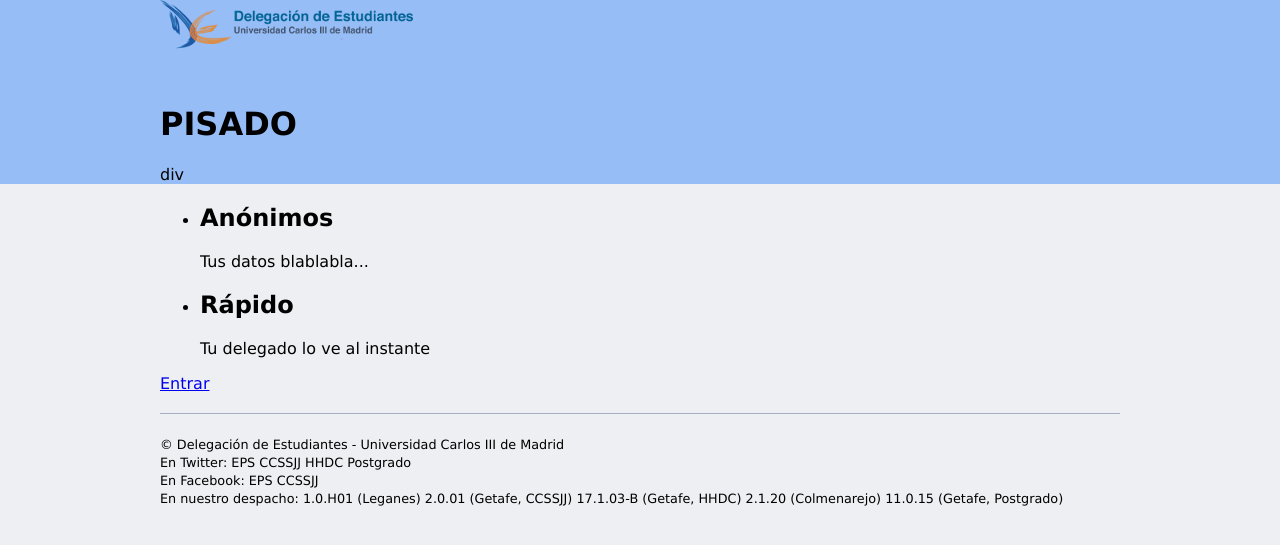
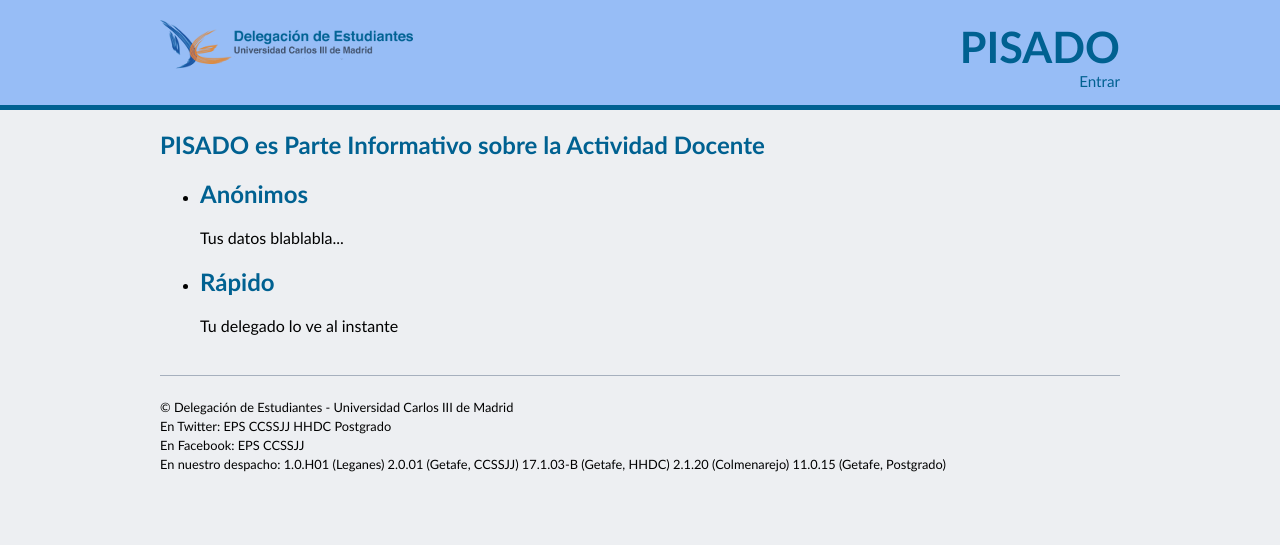
Before and after one commit to DelegacionUC3M/pisado, a PHP site: page / in a window 1280 px wide. Shown: the top 545 px of the page. Run offline with PHP 8.4, Linux system fonts and the light colour scheme; some libraries are stand-ins or nearby versions.

Commit message:
Poniendolo bonito

```diff
--- a/app/views/header.php
+++ b/app/views/header.php
@@ -19,16 +19,22 @@
         <![endif]-->
 
         <header>
-            <div class="wrapper">
+            <div class="wrapper clear">
 
-                <a href="http://delegacion.uc3m.es"> <img src="/pisado/assets/img/delegacion.png" /> </a>
-                <h1>PISADO</h1>
+                <a href="http://delegacion.uc3m.es" target="_blank"> <img src="/pisado/assets/img/delegacion.png" /> </a>
 
-                div
-                <?php if ($user) { ?>
-                    <span>Hola, <?= $user->name; ?></span>
-                    <a href="inicio/logout">Salir</a>
-                <?php } ?>
+                <div id="right">
+                    <a href="/pisado/inicio"> <h1>PISADO</h1> </a>
+
+                    <div id="user">
+                        <?php if ($user) { ?>
+                            <span>Hola, <?= $user->name; ?> |</span>
+                            <a href="inicio/logout">Salir</a>
+                        <?php } else { ?>
+                            <a href="inicio/login">Entrar</a>
+                        <?php } ?>
+                    </div>
+                </div>
 
             </div>
         </header>
--- a/app/views/inicio.php
+++ b/app/views/inicio.php
@@ -1,3 +1,6 @@
+<section id="inicio">
+
+	<h2>PISADO es Parte Informativo sobre la Actividad Docente</h2>
 	<ul>
 		<li>
 			<h2>Anónimos</h2>
@@ -11,4 +14,4 @@
 
 	</ul>
 
-<a href="/pisado/inicio/login">Entrar</a>
+</section>
--- a/assets/css/main.css
+++ b/assets/css/main.css
@@ -1,16 +1,89 @@
 html {
-  font-family: Verdana, Arial, Helvetica, sans-serif;
+  font-family: "Trebuchet MS", Helvetica, Arial, Sans-serif;
   background: #EDEFF2;
 }
 .wrapper {
   max-width: 960px;
   margin: 0 auto;
 }
+input[type="text"],
+input[type="password"],
+textarea {
+  border: 1px solid #a0a0a0;
+  padding: 4px 6px;
+  border-radius: 3px;
+  outline: 0;
+}
+input[type="text"]:hover,
+input[type="password"]:hover,
+textarea:hover,
+input[type="text"]:focus,
+input[type="password"]:focus,
+textarea:focus {
+  border: 1px solid #006191;
+}
 header {
   background: #97bdf6;
+  padding: 15px 0;
+  border-bottom: 5px solid #006191;
+}
+header h1 {
+  margin: 5px 0 0;
+  font-size: 2.7em;
+  color: #006191;
+}
+header img {
+  margin: 5px 0;
+}
+header #right {
+  float: right;
+  text-align: right;
+}
+header #user {
+  font-size: 0.95em;
+}
+header #user a {
+  color: #006191;
+}
+header #user a:hover {
+  text-decoration: underline;
+}
+header a {
+  outline: none;
+  text-decoration: none;
+}
+.main h2 {
+  color: #006191;
+}
+.main #login label {
+  width: 150px;
+  display: inline-block;
+}
+.main #panel a#rellenar {
+  float: right;
+  display: block;
+  background: #006191;
+  color: #EDEFF2;
+  font-weight: bold;
+  padding: 8px;
+  border-radius: 4px;
+  text-decoration: none;
+  font-size: 12px;
+  margin-bottom: 5px;
+}
+.main #panel p.info {
+  font-style: italic;
+  font-size: 0.8em;
+  margin: 2px 0;
+}
+.main #panel .pisados {
+  margin-bottom: 50px;
+}
+.main #panel .pisados h2 {
+  border-bottom: 1px solid #006191;
 }
 footer {
-  margin: 20px 0 0;
+  margin: 40px 0 0;
   font-size: 0.8em;
 }
 footer .wrapper {
--- a/assets/css/main.less
+++ b/assets/css/main.less
@@ -1,5 +1,5 @@
 html {
-	font-family: Verdana, Arial, Helvetica,	sans-serif;
+	font-family: "Trebuchet MS", Helvetica, Arial, Sans-serif;
 	background: #EDEFF2;
 }
 
@@ -8,12 +8,103 @@
 	margin: 0 auto;
 }
 
+input[type="text"], input[type="password"], textarea {
+	border: 1px solid #a0a0a0;
+	padding: 4px 6px;
+	border-radius: 3px;
+	outline: 0;
+
+	&:hover, &:focus {
+		border: 1px solid #006191;
+	}
+}
+
 header {
 	background: #97bdf6;
+	padding: 15px 0;
+	border-bottom: 5px solid #006191;
+
+	h1 {
+		margin: 5px 0 0;
+		font-size: 2.7em;
+		color: #006191;
+	}
+
+	img {
+		margin: 5px 0;
+	}
+
+	#right {
+		float: right;
+		text-align: right;
+	}
+
+	#user {
+		font-size: 0.95em;
+		a {
+			color: #006191;
+
+			&:hover {
+				text-decoration: underline;
+			}
+		}
+	}
+
+	a {
+		outline: none;
+		text-decoration: none;
+	}
+}
+
+.main {
+	h2 {
+		color: #006191;
+
+	}
+	#inicio {
+
+	}
+
+	#login {
+		label {
+			width: 150px;
+			display: inline-block;
+		}
+	}
+
+	#panel {
+		a#rellenar {
+			float: right;
+			display: block;
+			background: #006191;
+			color: #EDEFF2;
+			font-weight: bold;
+			padding: 8px;
+			border-radius: 4px;
+			text-decoration: none;
+			font-size: 12px;
+			margin-bottom: 5px;
+		}
+
+		p.info {
+			font-style: italic;
+			font-size: 0.8em;
+			margin: 2px 0;
+		}
+
+		.pisados {
+			margin-bottom: 50px;
+
+			h2 {
+				border-bottom: 1px solid #006191;
+			}
+		}
+	}
+
 }
 
 footer {
-	margin: 20px 0 0;
+	margin: 40px 0 0;
 	font-size: 0.8em;
 
 	.wrapper {
```
Also changed, not shown: app/views/login.php (+15 -6 lines), app/views/panel.php (+14 -7 lines), assets/css/normalize.min.css (+1 -1 lines), assets/img/delegacion.png. Lines whose indentation alone changed are shown as unchanged.
